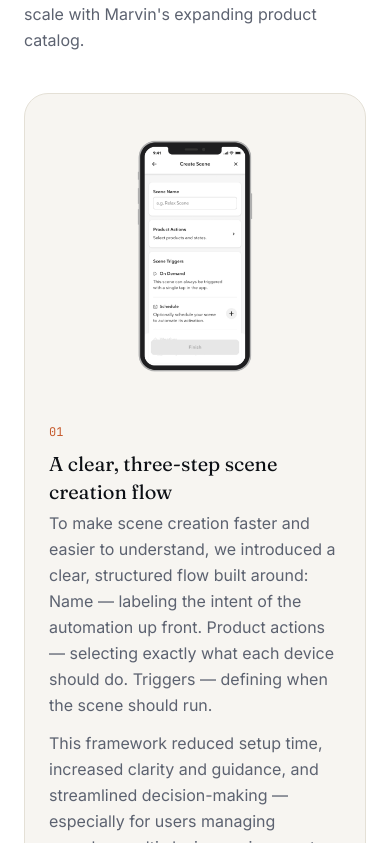
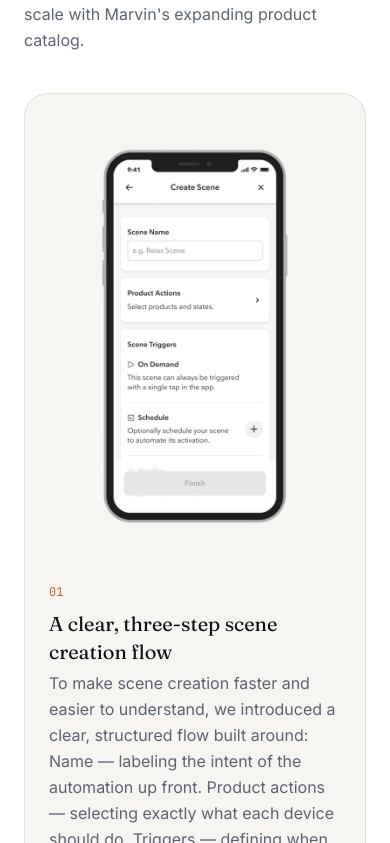
Before and after one commit to amywisegarver/amywisegarver.com, a Next.js app: page /work/scenes-automations in a window 390 px wide. Shown: the part 5841-6684 px from the top of the page. Built offline with nearby package versions, Linux system fonts and the light colour scheme.

Commit message:
Enlarge key-decision phone photos for better visibility
Co-Authored-By: Claude Sonnet 5 <noreply@anthropic.com>

```diff
--- a/src/components/CaseStudyBlocks.tsx
+++ b/src/components/CaseStudyBlocks.tsx
@@ -331,7 +331,7 @@ function DecisionsBlock({
                 <div className="rounded-3xl border border-line bg-surface-raised/60 px-6 py-8 sm:px-10 sm:py-10">
                   <div className="grid md:grid-cols-2 gap-8 lg:gap-12 items-stretch">
                     <div
-                      className={`relative min-h-[260px] ${
+                      className={`relative h-[420px] sm:h-[480px] lg:h-[560px] ${
                         reversed ? "md:order-2" : ""
                       }`}
                     >
```
